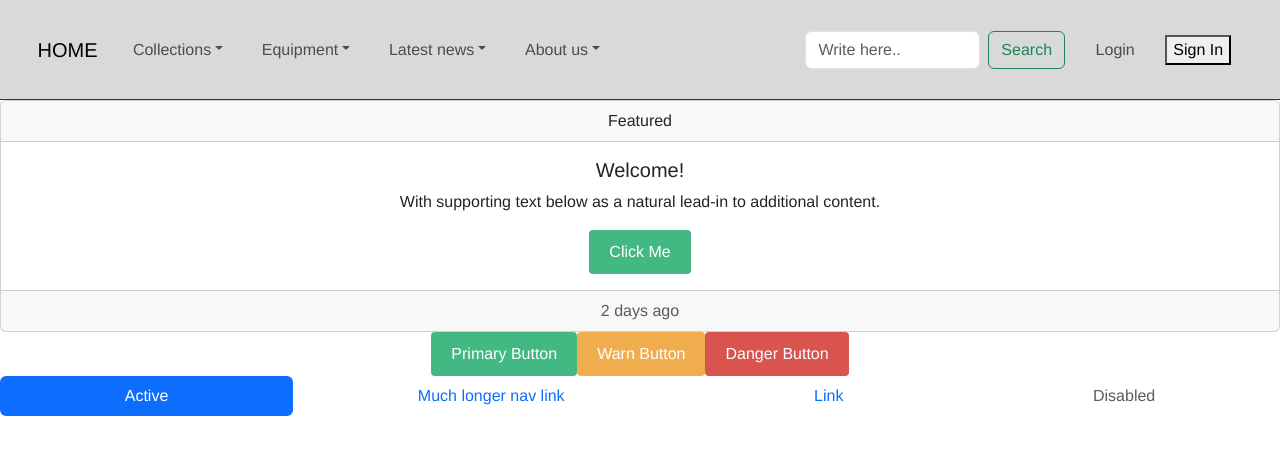
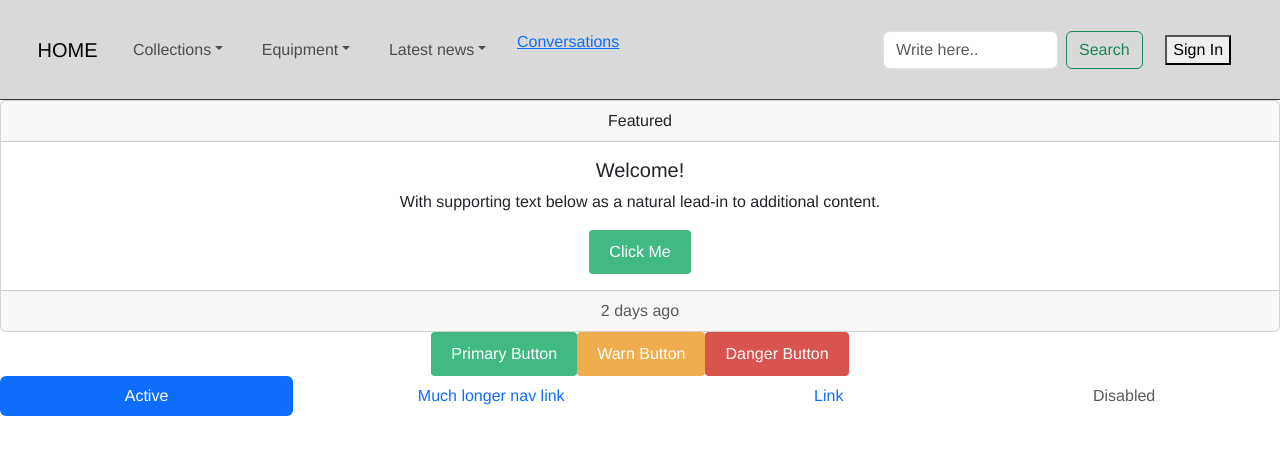
Before and after one commit to PestanaS273/Lab4Web, a Vue app in the folder vue-oauth-microsoft-graph/: page / in a window 1280 px wide. Shown: the top 454 px of the page. Built offline with nearby package versions, Linux system fonts and the light colour scheme.

Commit message:
Ex 9: add /conversations/:id route

```diff
--- a/vue-oauth-microsoft-graph/src/App.vue
+++ b/vue-oauth-microsoft-graph/src/App.vue
@@ -1,4 +1,3 @@
-<!-- App.vue -->
 <template>
   <BaseLayout>
     <template v-slot:header>
--- a/vue-oauth-microsoft-graph/src/components/BaseHeader.vue
+++ b/vue-oauth-microsoft-graph/src/components/BaseHeader.vue
@@ -28,17 +28,10 @@
                             <li><a class="dropdown-item" href="#">Another action</a></li>
                         </ul>
                     </li>
-                    <li class="nav-item dropdown">
-                        <a class="nav-link dropdown-toggle" href="#" role="button" id="navbarDropdownMenuLink" data-bs-toggle="dropdown" aria-expanded="false">About us</a>
-                        <ul class="dropdown-menu" aria-labelledby="navbarDropdownMenuLink">
-                            <li><a class="dropdown-item" href="#">Action</a></li>
-                            <li><a class="dropdown-item" href="#">Another action</a></li>
-                        </ul>
-                    </li>
+                    <li class="nav-item"><router-link to="/conversations">Conversations</router-link></li>
                 </ul>
                 <ul class="navbar-nav d-flex align-items-center flex-row-reverse w-50">
                     <li class="nav-item"><SigninButton>Click Me</SigninButton></li>
-                    <li class="nav-item"><router-link to="/user" class="nav-link">Login</router-link></li>
                     <form class="nav-item d-flex w-50" role="search">
                         <input class="form-control me-2" type="search" placeholder="Write here.." aria-label="Search">
                         <button class="btn btn-outline-success" type="submit">Search</button>
--- a/vue-oauth-microsoft-graph/src/components/SigninButton.vue
+++ b/vue-oauth-microsoft-graph/src/components/SigninButton.vue
@@ -24,9 +24,6 @@ export default {
 
 //       };
 //   },
-state: {
-  user: null,
-},
   computed: {
   user() {
     return this.$store.state.user;
--- /dev/null
+++ b/vue-oauth-microsoft-graph/src/pages/ConversationsIndexPage.vue
@@ -0,0 +1,12 @@
+<template>
+    <div>
+        <h1>Conversations Page</h1>
+    </div>
+</template>
+
+<style scoped>
+    .ConversationsIndexPage {
+        padding-top: 40px;
+        text-align: center;
+    }
+</style>
--- /dev/null
+++ b/vue-oauth-microsoft-graph/src/pages/ConversationsShowPage.vue
@@ -0,0 +1,18 @@
+<template>
+    <div>
+        <h1>Conversation Details</h1>
+        <p>Logged-in User ID: {{ userId }}</p>
+        <p>Conversation ID: {{ id }}</p>
+    </div>
+</template>
+
+<script>
+export default {
+    props: ['id'],
+    computed: {
+        userId() {
+            return this.$store.state.user.tenanId;
+        }
+    }
+};
+</script>
--- a/vue-oauth-microsoft-graph/src/pages/HomePage.vue
+++ b/vue-oauth-microsoft-graph/src/pages/HomePage.vue
@@ -16,7 +16,6 @@
   </div>
 </div>
 </template>
-
 
 
 
--- a/vue-oauth-microsoft-graph/src/router/index.js
+++ b/vue-oauth-microsoft-graph/src/router/index.js
@@ -1,6 +1,9 @@
 import { createRouter, createWebHistory } from 'vue-router'
 import HomePage from '../pages/HomePage.vue'
-import {msalInstance} from '../lib/microsoftGraph.js'
+import ConversationsIndexPage from '../pages/ConversationsIndexPage.vue'
+import ConversationsShowPage from '../pages/ConversationsShowPage.vue'
+import store from '../store'
+
 
 const routes = [
     {
@@ -8,17 +11,29 @@ const routes = [
         name: 'HomePage',
         component: HomePage
     },
-]
+    {
+        path: '/conversations',
+        name: 'ConversationsIndexPage',
+        component: ConversationsIndexPage,
+        meta:{requiresAuth: true},
+    },
+    {
+        path: '/conversations/:id',
+        name: 'ConversationsShowPage',
+        component: ConversationsShowPage,
+        props: true,
+    }
+];
 
 const router = createRouter({
     history: createWebHistory(),
     routes
 })
-router.beforeEach(async (to, from, next) => {
+router.beforeEach((to, from, next) => {
     if (to.matched.some(record => record.meta.requiresAuth)) {
-        const account = msalInstance.getActiveAccount();
+        const user = store.state.user;
 
-        if (!account) {
+        if (!user) {
             next('/');
         } else {
             next();
```
